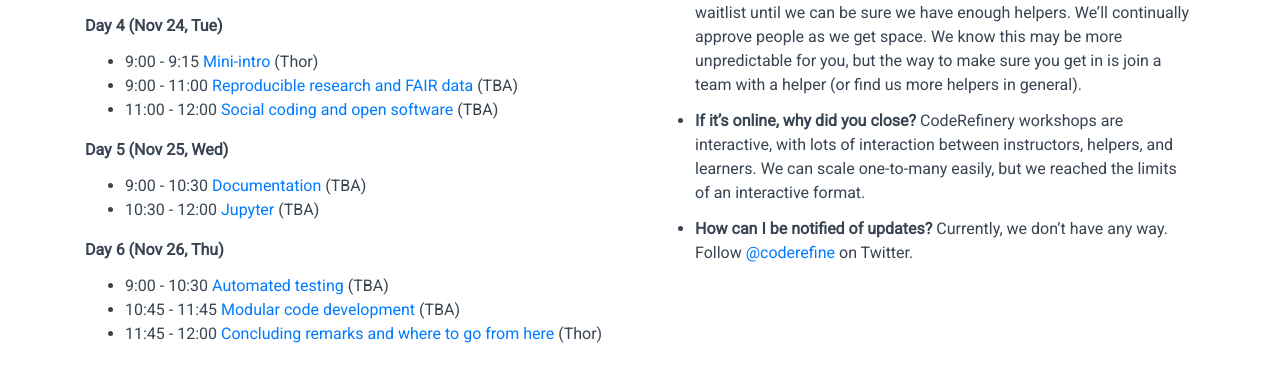
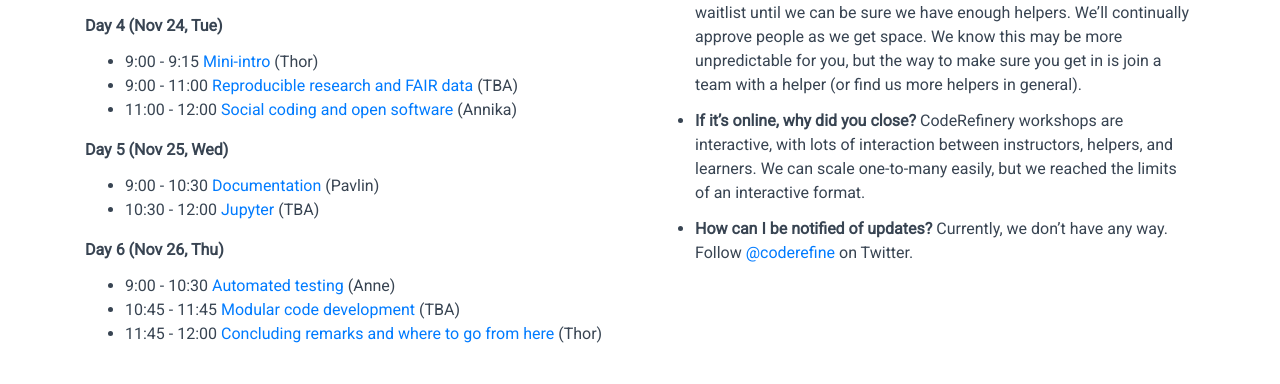
Before and after one commit to coderefinery/2020-11-17-online, a Jekyll site: the page built from index.md, in a window 1280 px wide and 900 px high, scrolled down 2338 px. Shown: the part 160-544 px from the top of the window. Built offline with Jekyll 4.4.1, drawn with Linux system fonts in a browser that asks for light colours; comment, search, counter and statistics services are not loaded.

Commit message:
Reflected changes made in README.md

```diff
--- a/left_column.md
+++ b/left_column.md
@@ -119,13 +119,13 @@ The schedule is subject to change.
   (TBA)
 - 11:00 - 12:00
   [Social coding and open software](https://cicero.xyz/v3/remark/0.14.0/github.com/coderefinery/social-coding/master/talk.md)
-  (TBA)
+  (Annika)
 
 
 **Day 5 (Nov 25, Wed)**
 - 9:00 - 10:30
   [Documentation](https://coderefinery.github.io/documentation/)
-  (TBA)
+  (Pavlin)
 - 10:30 - 12:00
   [Jupyter](https://coderefinery.github.io/jupyter/)
   (TBA)
@@ -134,7 +134,7 @@ The schedule is subject to change.
 **Day 6 (Nov 26, Thu)**
 - 9:00 - 10:30
   [Automated testing](https://coderefinery.github.io/testing/)
-  (TBA)
+  (Anne)
 - 10:45 - 11:45
   [Modular code development](https://github.com/coderefinery/modular-type-along)
   (TBA)
```
